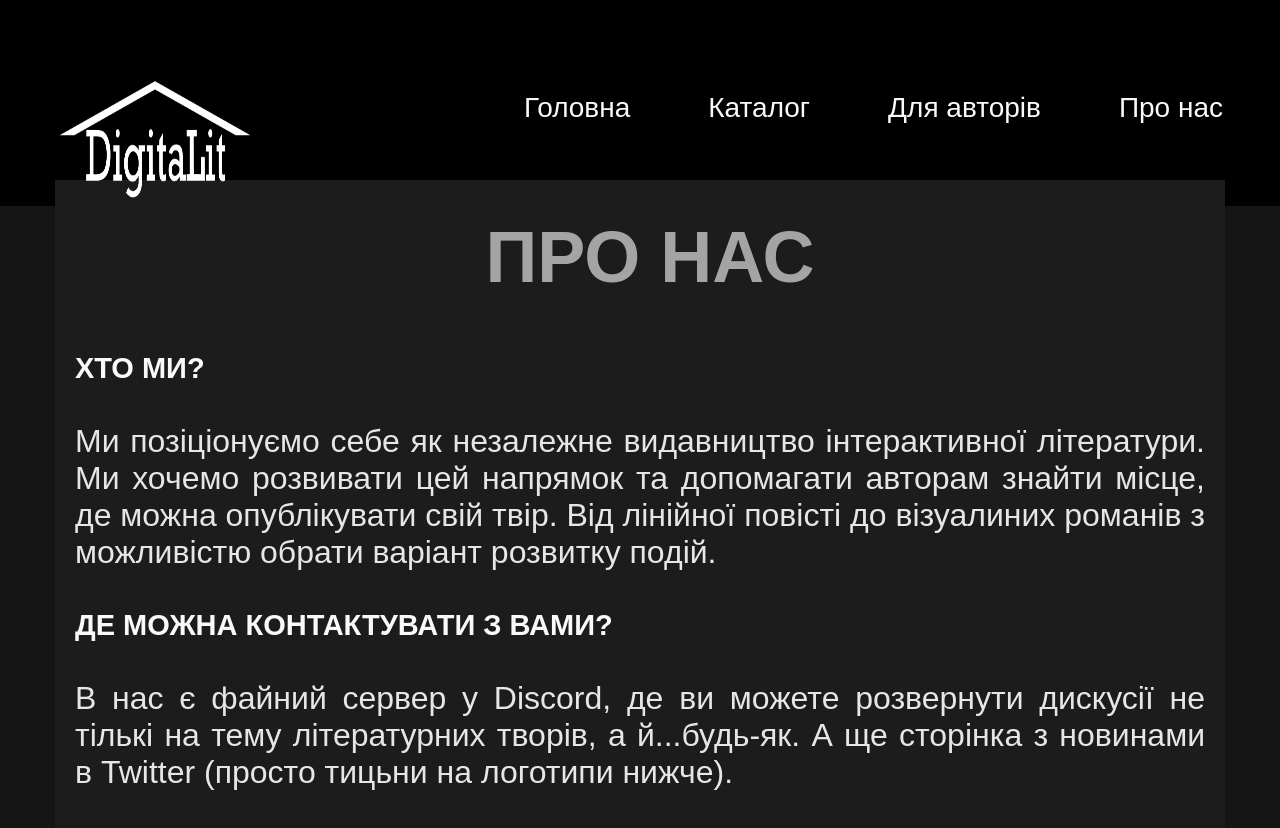
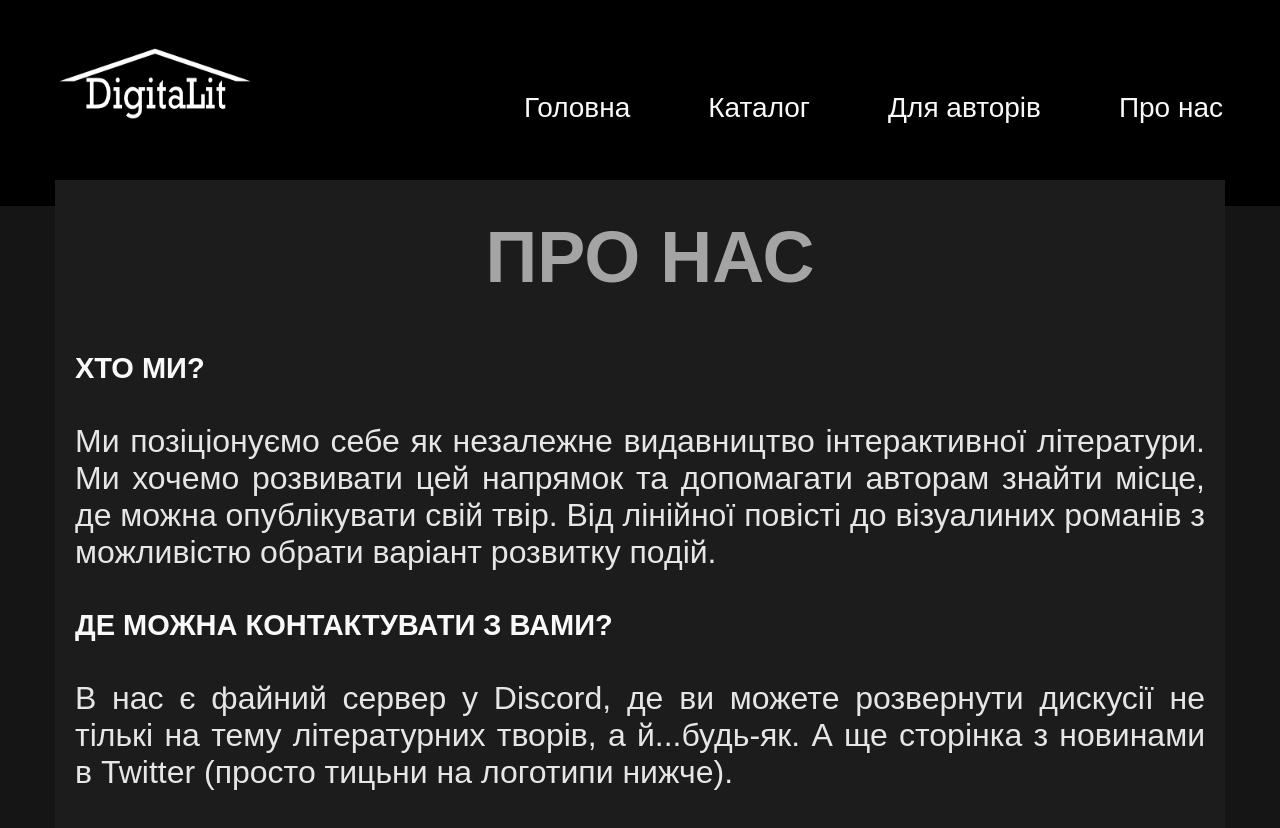
Before and after one commit to Danila-alinaD/Digitalit.github.io, a plain HTML site: page about.html in a window 1280 px wide. Shown: the top 828 px of the page. Drawn offline with Linux system fonts and the light colour scheme.

Commit message:
Update about.html

```diff
--- a/about.html
+++ b/about.html
@@ -10,7 +10,7 @@
 <body>
 	<div class="wrapper">
 		<header>
-			<img src="images/logo.png" width=200,8% height=200,8% alt="logo">
+			<img src="images/logo.png" width=200,8% height=120,8% alt="logo">
 			<nav>
 				<ul>
 					<li><a class="nav_l"  title="Про нас">Про нас</a></li>
```
